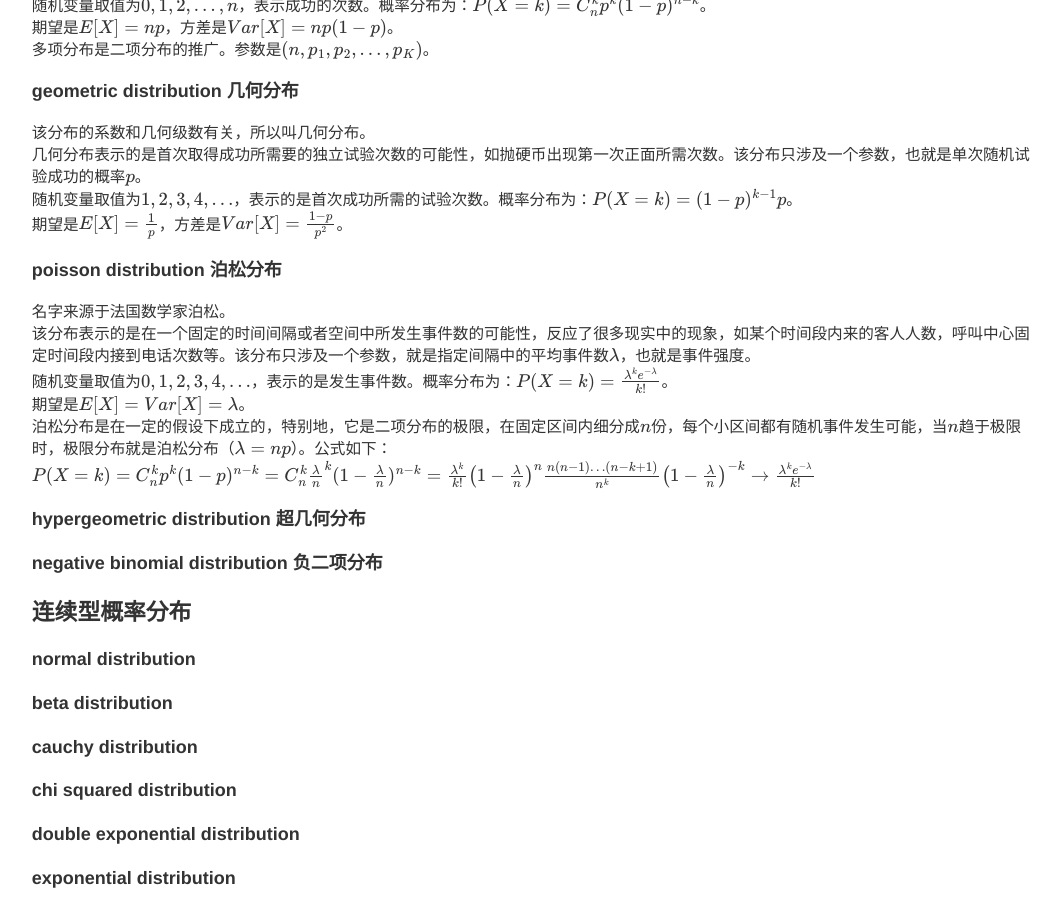
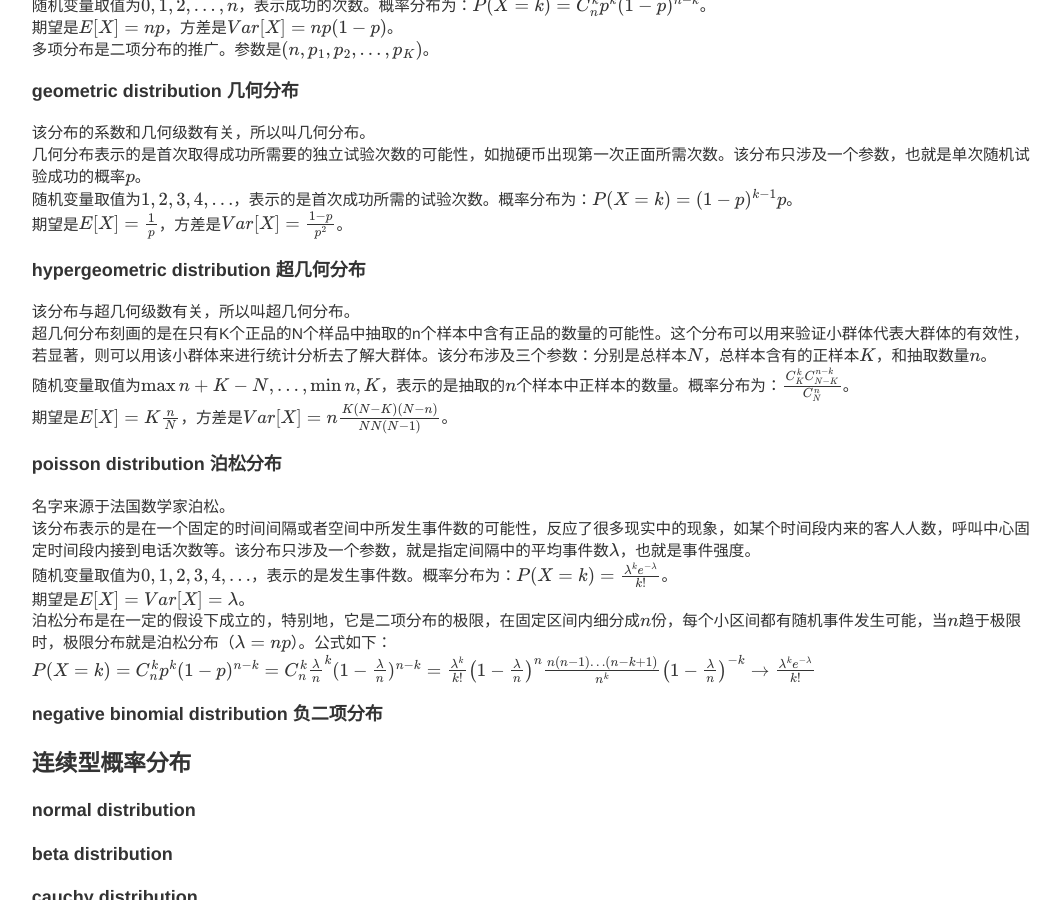
Before and after one commit to Lishany/Lishany.github.io, a Jekyll site: the page built from _posts/2019-03-16-statistical-concepts-2.markdown, in a window 1280 px wide and 900 px high, scrolled down 547 px. Shown: the whole window, without its empty margins (109-1170 px from the left). Built offline with Jekyll 4.4.1, drawn with Linux system fonts in a browser that asks for light colours; formulas are drawn with MathJax 3; comment, search, counter and statistics services are not loaded.

Commit message:
set up 4

```diff
--- a/_posts/2019-03-16-statistical-concepts-2.markdown
+++ b/_posts/2019-03-16-statistical-concepts-2.markdown
@@ -26,6 +26,12 @@ categories: statistical-concepts
 随机变量取值为$\{1,2,3,4,\dots\}$，表示的是首次成功所需的试验次数。概率分布为：$P(X=k) = (1-p)^{k-1}p$。
 期望是$E[X]=\frac{1}{p}$，方差是$Var[X]=\frac{1-p}{p^2}$。
 
+### hypergeometric distribution 超几何分布
+该分布与超几何级数有关，所以叫超几何分布。
+超几何分布刻画的是在只有K个正品的N个样品中抽取的n个样本中含有正品的数量的可能性。这个分布可以用来验证小群体代表大群体的有效性，若显著，则可以用该小群体来进行统计分析去了解大群体。该分布涉及三个参数：分别是总样本$N$，总样本含有的正样本$K$，和抽取数量$n$。
+随机变量取值为$\{ \max{n+K-N},\dots,\min{n,K}\}$，表示的是抽取的$n$个样本中正样本的数量。概率分布为：$\frac{C_{K}^k C_{N-K}^{n-k}}{C_N^n}$。
+期望是$E[X] = K\frac{n}{N}$，方差是$Var[X]=n\frac{K(N-K)(N-n)}{N N (N-1)}$。
+
 ### poisson distribution 泊松分布
 名字来源于法国数学家泊松。
 该分布表示的是在一个固定的时间间隔或者空间中所发生事件数的可能性，反应了很多现实中的现象，如某个时间段内来的客人人数，呼叫中心固定时间段内接到电话次数等。该分布只涉及一个参数，就是指定间隔中的平均事件数$\lambda$，也就是事件强度。
--- a/index.html
+++ b/index.html
@@ -2,6 +2,7 @@
 layout: default
 title: Lishan's Blog
 ---
+<meta name="google-site-verification" content="SB2jGlWLZ89jKgwUaJr9x_uhLg89Lql-VBibQCSjwz0" />
 <div>
 	<h3>Hi there, I'm Lishan Yu!</h3>
 	<p>Just write something interesting or some reviews. <a href="/about">Read more about me...</a></p>
```
Also changed, not shown: other parts of _posts/2019-03-16-statistical-concepts-2.markdown (+0 -1 lines).
